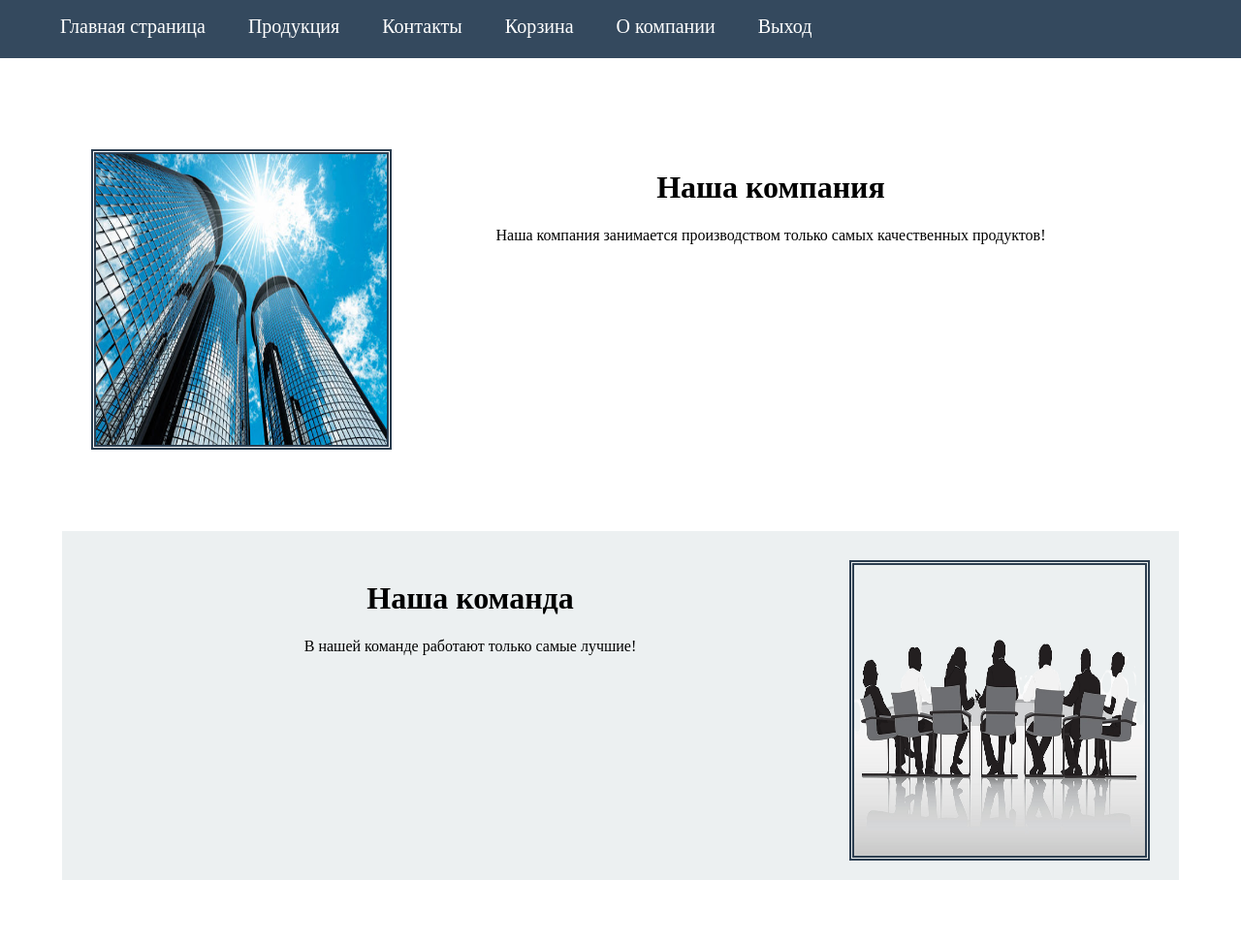
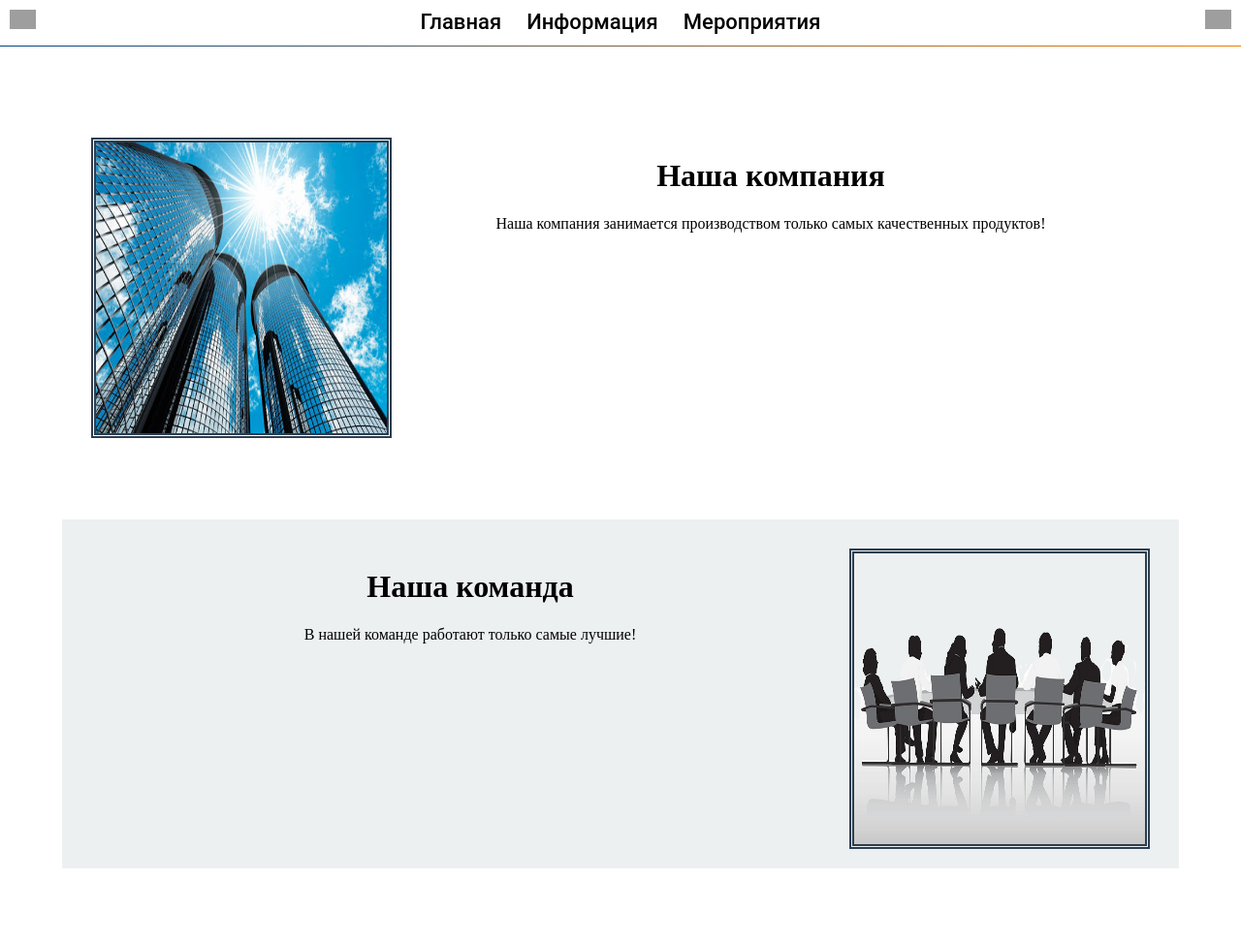
Before and after one commit to PinguinKa/ystu_contest, a Flask app: page /about/ in a window 1280 px wide. Shown: the whole page at 97% size. After the commit the page ends 896 px from the top, so only its background shows below. Run offline with Flask 2, Linux system fonts and the light colour scheme; a user stored in the database is signed in; grey boxes are pictures that could not be loaded.

Commit message:
New home page.

```diff
--- a/static/css/style.css
+++ b/static/css/style.css
@@ -1,50 +1,69 @@
-body {
-    margin: 0;
-}
-header {
-    height: 60px; /* Высота шапки */
-    background-color: #34495e; /* Цвет фона  */
-    display: flex; /* Включаем гибкость блока */
-}
-ul {
-    list-style: none; /* Убираем маркеры в списке */
-    display: flex; /* Включаем гибкость блока */
-    justify-content: start; /* Выравниваем по левому краю ссылки */
+:root {
+    --ystu-orange: #F07C00;
+    --ystu-blue: #004589;
 }
 
-li a {
-    color: white; /* Цвет текста */
-    padding: 22px; /* Создаем поля вокруг ссылок по 22 пикселя */
-    font-size: 20px; /* Размер шрифта */
-    text-decoration: none; /* Убираем подчеркивание ссылок */
+
+body { margin: 0; }
+
+img { display:block; }
+
+
+.left { float: left; }
+.right { float: right; }
+
+.topnav {
+    position: fixed;
+    background: white;
+    z-index: 2;
+    color: black;
+    width: 100%;
+    padding: 0;
+
+    top: 0;
+    overflow: auto;
+    height: 47px;
+
+    font-size: 22px;
+    font-family: Roboto, sans-serif;
+    font-weight: 500;
+    text-align: center;
+
+    border-bottom: 1px solid;
+    border-image-slice: 1;
+    border-image-source: linear-gradient(to right, var(--ystu-blue), var(--ystu-orange));
 }
 
-li a:hover {
-    background-color: #2c3e50; /* Цвет фона при наведении на кнопку */
+.topnav a {
+    padding: 10px 13px;
+    border: none;
+    display: inline-block;
+    vertical-align: middle;
+    overflow: hidden;
+    text-decoration: none;
+    color: inherit;
+    background-color: inherit;
+    text-align: center;
+    cursor: pointer;
+    white-space: nowrap;
 }
 
-.card {
-    display: inline-block;
-    width: 40%;
-    margin: 3%;
-    background-color: #ecf0f1;
-    border: double 5px #2c3e50;
-    text-decoration: none;
+.topnav a.left,
+.topnav a.right {
+    padding: 10px;
 }
 
-.card a {
-    text-decoration: none;
+.topnav a:hover:not(.left):not(.right) { padding: 10px 13px 5px; }
+.topnav a:hover:not(.left):not(.right):nth-of-type(odd) { border-bottom: 5px solid var(--ystu-orange); }
+.topnav a:hover:not(.left):not(.right):nth-of-type(even) { border-bottom: 5px solid var(--ystu-blue); }
+
+
+.content {
+    padding-top: 48px;
 }
 
-.main {
-    text-align: center;
+.content img {
+    display: flex;
+    flex-direction: column;
+    justify-content: center;
 }
-
-.card:hover {
-    background-color: #95a5a6;
-}
-.prom {
-    color: #34495e;
-    font-size: 26px;
-    font-weight: bold;
-}
--- a/templates/index.html
+++ b/templates/index.html
@@ -1,39 +1,31 @@
 <!DOCTYPE html>
-<html>
-  <head>
+<html lang="ru">
+    <head>
     <meta charset="UTF-8">
     <link rel="stylesheet" href= "/static/css/style.css">
+    <link rel="icon" href="/static/images/ystu_logo.svg">
     {% block head %}
-        <title>Главная страница</title>
+        <title>Главная</title>
     {% endblock %}
-  </head>
-  <body>
-    <header>
-        <ul>
-          <li><a href="/">Главная страница</a></li>
-          <li><a href="/products">Продукция</a></li>
-          <li><a href="/contacts">Контакты</a></li>
-          <li><a href="/cart">Корзина</a></li>
-          <li><a href="/about">О компании</a></li>
-          <li><a href="/logout">Выход</a></li>
-        </ul>
-    </header>
-    {% block content %}
-        <div class="main">
-            <div class='card'>
-                <a href="/product1">
-                    <img src="/static/images/promotion.png" width="300" height="300">
-                    <p class = "prom">Распродажа!</p>
-                </a>
-            </div>
+    </head>
+    <body>
+        <div class="topnav">
+            <a href="https://www.ystu.ru" class="left" title="Сайт ЯГТУ">
+                <img src="/static/images/ystu_logo.svg" width="27" alt="ystu_logo">
+            </a>
 
-            <div class='card'>
-                <a href="/product2">
-                    <img src="/static/images/promotion.png" width="300" height="300">
-                    <p class = "prom">Распродажа!<p>
-                </a>
-            </div>
+            <a href="/">Главная</a><!--
+         --><a href="/info/">Информация</a><!--
+         --><a href="/events/">Мероприятия</a>
+
+            <a href="/login/" class="right" title="Аккаунт">
+                <img src="/static/images/user_icon.svg" width="27" alt="user_icon">
+            </a>
         </div>
-    {% endblock %}
-  </body>
+        <div class="content">
+        {% block content %}
+            <img src="/static/images/Library.jpg" alt="library_image">
+        {% endblock %}
+        </div>
+    </body>
 </html>
```
